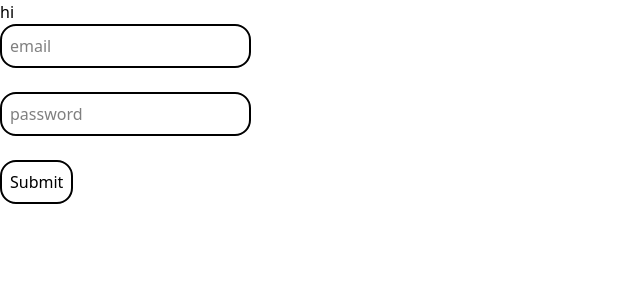
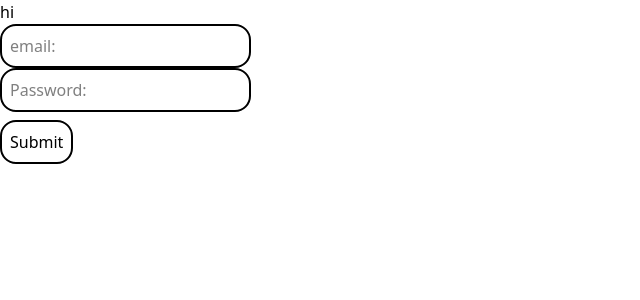
Before and after one commit to asik247/react-from, a React (Vite) app: page / in a window 1280 px wide. Shown: the top 300 px of the page, without its empty margins (0-640 px from the left). Built offline with nearby package versions, Linux system fonts and the light colour scheme.

Commit message:
un control

```diff
--- a/src/App.jsx
+++ b/src/App.jsx
@@ -1,13 +1,15 @@
 import React from 'react';
 import FormAction from './components/FormAction/FormAction';
 import ControlField from './components/ControlField/ControlField';
+import UnControl from './components/UnControl/UnControl';
 
 const App = () => {
   return (
     <div>
       <h1>hi</h1>
       {/* <FormAction></FormAction> */}
-      <ControlField></ControlField>
+      {/* <ControlField></ControlField> */}
+      <UnControl></UnControl>
     </div>
   );
 };
--- /dev/null
+++ b/src/components/UnControl/UnControl.jsx
@@ -0,0 +1,25 @@
+import React, { useRef } from 'react';
+
+const UnControl = () => {
+    const email = useRef(' ')
+    const passwordRed = useRef(" ")
+
+    const handle = (e)=>{
+        e.preventDefault()
+        console.log(email.current.value)
+        console.log(passwordRed.current.value)
+    }
+
+    return (
+        <div>
+            <form onSubmit={handle}>
+                <input className='border-2 p-2 rounded-2xl' ref={email} type="email" name="" placeholder='email:' /> <br />
+
+                <input className='border-2 p-2 rounded-2xl' type="password" name="" ref={passwordRed}  placeholder='Password:' /> <br />
+                <input className='border-2 p-2 my-2 rounded-2xl' type="submit" value="Submit" />
+            </form>
+        </div>
+    );
+};
+
+export default UnControl;
```
